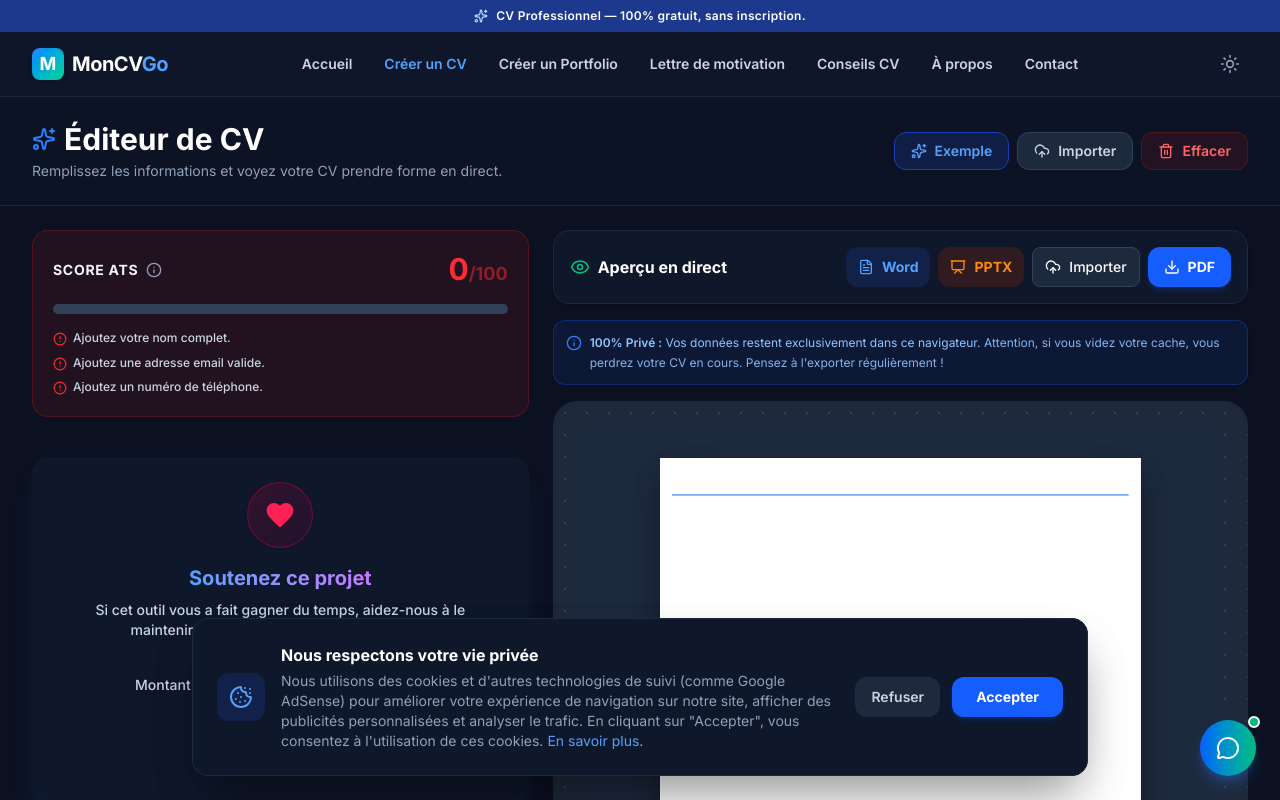
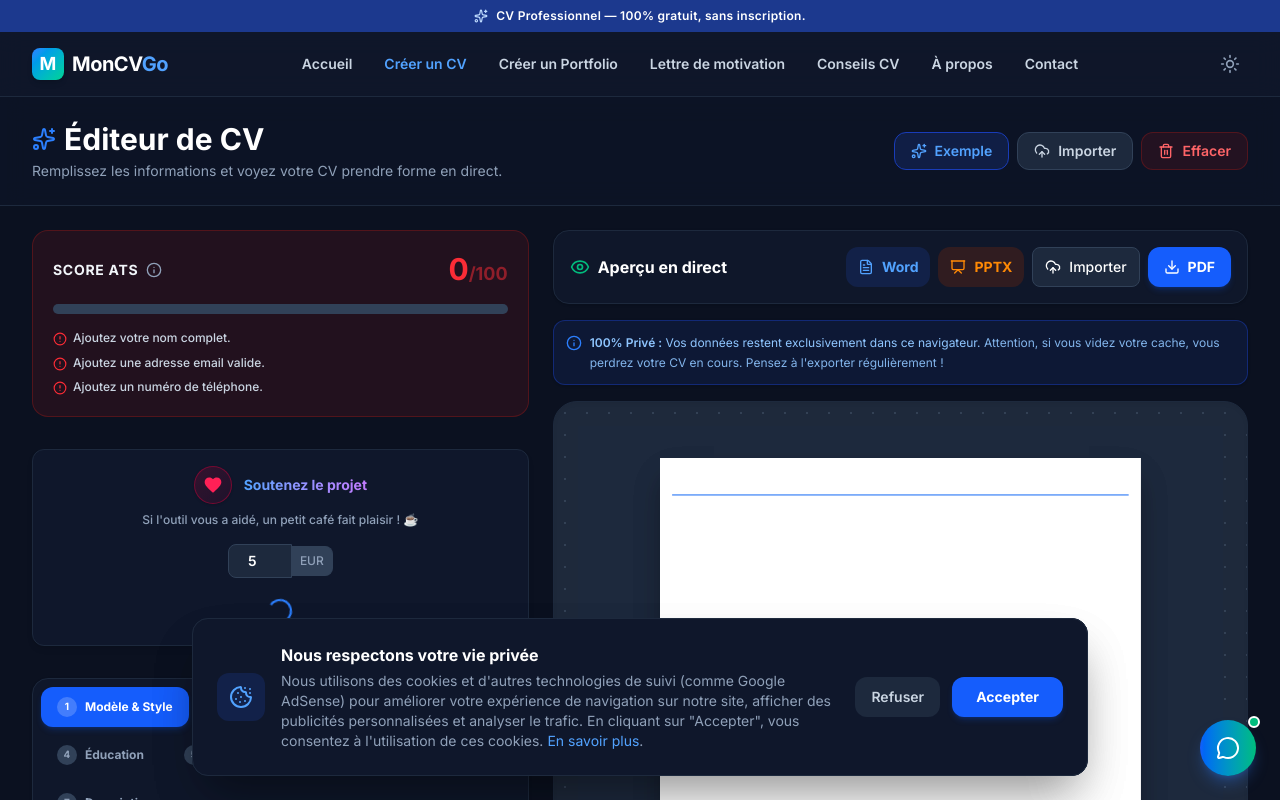
Before and after one commit to dovaphonedz-jpg/mon-cv-go, a React (Vite) app: page /create in a window 1280 px wide. Shown: the top 800 px of the page. Built offline with nearby package versions, Linux system fonts and the light colour scheme; a web font is replaced by a local one.

Commit message:
style: Reduce donation button size and improve compact layout

```diff
--- a/src/components/DonationButton.jsx
+++ b/src/components/DonationButton.jsx
@@ -70,28 +70,30 @@ const DonationButton = () => {
   }, [isSdkLoaded, amount]);
 
   return (
-    <div className="relative group flex flex-col items-center justify-center p-6 bg-white dark:bg-slate-900 rounded-2xl shadow-xl shadow-blue-500/10 border border-transparent my-4 text-center max-w-lg mx-auto w-full transition-all duration-300 hover:-translate-y-1 hover:shadow-2xl hover:shadow-blue-500/20 overflow-hidden">
-      {/* Animated gradient border */}
-      <div className="absolute inset-0 bg-gradient-to-r from-blue-400 via-indigo-500 to-purple-500 opacity-30 group-hover:opacity-60 transition-opacity duration-300 -z-10"></div>
-      <div className="absolute inset-[2px] bg-white dark:bg-[#0F172A] rounded-2xl -z-10"></div>
+    <div className="relative group flex flex-col items-center justify-center p-4 bg-white dark:bg-slate-900 rounded-xl shadow-md border border-slate-200 dark:border-slate-800 my-2 text-center w-full transition-all duration-300 hover:shadow-lg overflow-hidden">
+      {/* Animated gradient border (subtle) */}
+      <div className="absolute inset-0 bg-gradient-to-r from-blue-400 via-indigo-500 to-purple-500 opacity-10 group-hover:opacity-30 transition-opacity duration-300 -z-10"></div>
+      <div className="absolute inset-[1px] bg-white dark:bg-[#0F172A] rounded-xl -z-10"></div>
 
       {/* Decorative background glow */}
       <div className="absolute top-0 right-0 w-32 h-32 bg-blue-400/20 rounded-full blur-3xl -z-10 animate-pulse"></div>
       <div className="absolute bottom-0 left-0 w-32 h-32 bg-purple-400/20 rounded-full blur-3xl -z-10 animate-pulse" style={{ animationDelay: '1s' }}></div>
 
-      <div className="bg-gradient-to-br from-rose-100 to-rose-50 dark:from-rose-900/30 dark:to-rose-800/10 rounded-full p-4 mb-4 shadow-sm border border-rose-200 dark:border-rose-700/50 flex items-center justify-center relative">
-        <div className="absolute inset-0 rounded-full bg-rose-400/30 animate-ping"></div>
-        <svg xmlns="http://www.w3.org/2000/svg" className="w-8 h-8 text-rose-500 relative z-10" viewBox="0 0 24 24" fill="currentColor">
-          <path d="M12 21.35l-1.45-1.32C5.4 15.36 2 12.28 2 8.5 2 5.42 4.42 3 7.5 3c1.74 0 3.41.81 4.5 2.09C13.09 3.81 14.76 3 16.5 3 19.58 3 22 5.42 22 8.5c0 3.78-3.4 6.86-8.55 11.54L12 21.35z"/>
-        </svg>
+      <div className="flex items-center gap-3 mb-2">
+        <div className="bg-gradient-to-br from-rose-100 to-rose-50 dark:from-rose-900/30 dark:to-rose-800/10 rounded-full p-2 shadow-sm border border-rose-200 dark:border-rose-700/50 flex items-center justify-center relative">
+          <div className="absolute inset-0 rounded-full bg-rose-400/30 animate-ping"></div>
+          <svg xmlns="http://www.w3.org/2000/svg" className="w-5 h-5 text-rose-500 relative z-10" viewBox="0 0 24 24" fill="currentColor">
+            <path d="M12 21.35l-1.45-1.32C5.4 15.36 2 12.28 2 8.5 2 5.42 4.42 3 7.5 3c1.74 0 3.41.81 4.5 2.09C13.09 3.81 14.76 3 16.5 3 19.58 3 22 5.42 22 8.5c0 3.78-3.4 6.86-8.55 11.54L12 21.35z"/>
+          </svg>
+        </div>
+        <h3 className="text-sm font-bold bg-gradient-to-r from-blue-600 to-purple-600 dark:from-blue-400 dark:to-purple-400 bg-clip-text text-transparent">Soutenez le projet</h3>
       </div>
-      <h3 className="text-xl font-extrabold bg-gradient-to-r from-blue-600 to-purple-600 dark:from-blue-400 dark:to-purple-400 bg-clip-text text-transparent mb-2">Soutenez ce projet</h3>
-      <p className="text-slate-600 dark:text-slate-300 mb-6 text-sm max-w-sm font-medium">
-        Si cet outil vous a fait gagner du temps, aidez-nous à le maintenir 100% gratuit avec un petit don ! ☕
+
+      <p className="text-slate-500 dark:text-slate-400 mb-4 text-xs font-medium">
+        Si l'outil vous a aidé, un petit café fait plaisir ! ☕
       </p>
 
-      <div className="flex flex-col sm:flex-row items-center gap-4 mb-6 w-full justify-center">
-        <label className="text-sm font-medium text-slate-700 dark:text-slate-300 whitespace-nowrap">Montant du don :</label>
+      <div className="flex items-center gap-3 mb-4 justify-center">
         <div className="relative flex items-center">
           <input
             type="number"
@@ -99,15 +101,15 @@ const DonationButton = () => {
             step="1"
             value={amount}
             onChange={(e) => setAmount(Math.max(1, parseInt(e.target.value) || 1).toString())}
-            className="w-24 px-4 py-2 bg-white dark:bg-slate-900 border border-slate-300 dark:border-slate-700 rounded-l-xl text-slate-900 dark:text-white font-semibold outline-none focus:ring-2 focus:ring-blue-500/50 focus:border-blue-500 transition-all text-center"
+            className="w-16 px-2 py-1.5 bg-slate-50 dark:bg-slate-800 border border-slate-200 dark:border-slate-700 rounded-l-lg text-slate-900 dark:text-white font-semibold text-sm outline-none focus:ring-1 focus:ring-blue-500 text-center"
           />
-          <div className="bg-slate-100 dark:bg-slate-800 border border-l-0 border-slate-300 dark:border-slate-700 px-4 py-2 rounded-r-xl font-medium text-slate-600 dark:text-slate-400">
+          <div className="bg-slate-100 dark:bg-slate-700 border border-l-0 border-slate-200 dark:border-slate-700 px-2 py-1.5 rounded-r-lg font-medium text-xs text-slate-500 dark:text-slate-400">
             EUR
           </div>
         </div>
       </div>
 
-      <div className="w-full max-w-xs relative z-0 min-h-[45px] flex justify-center">
+      <div className="w-full relative z-0 min-h-[35px] flex justify-center">
         {!isSdkLoaded && (
           <div className="absolute inset-0 flex items-center justify-center">
             <div className="w-6 h-6 border-2 border-blue-500 border-t-transparent rounded-full animate-spin"></div>
```
